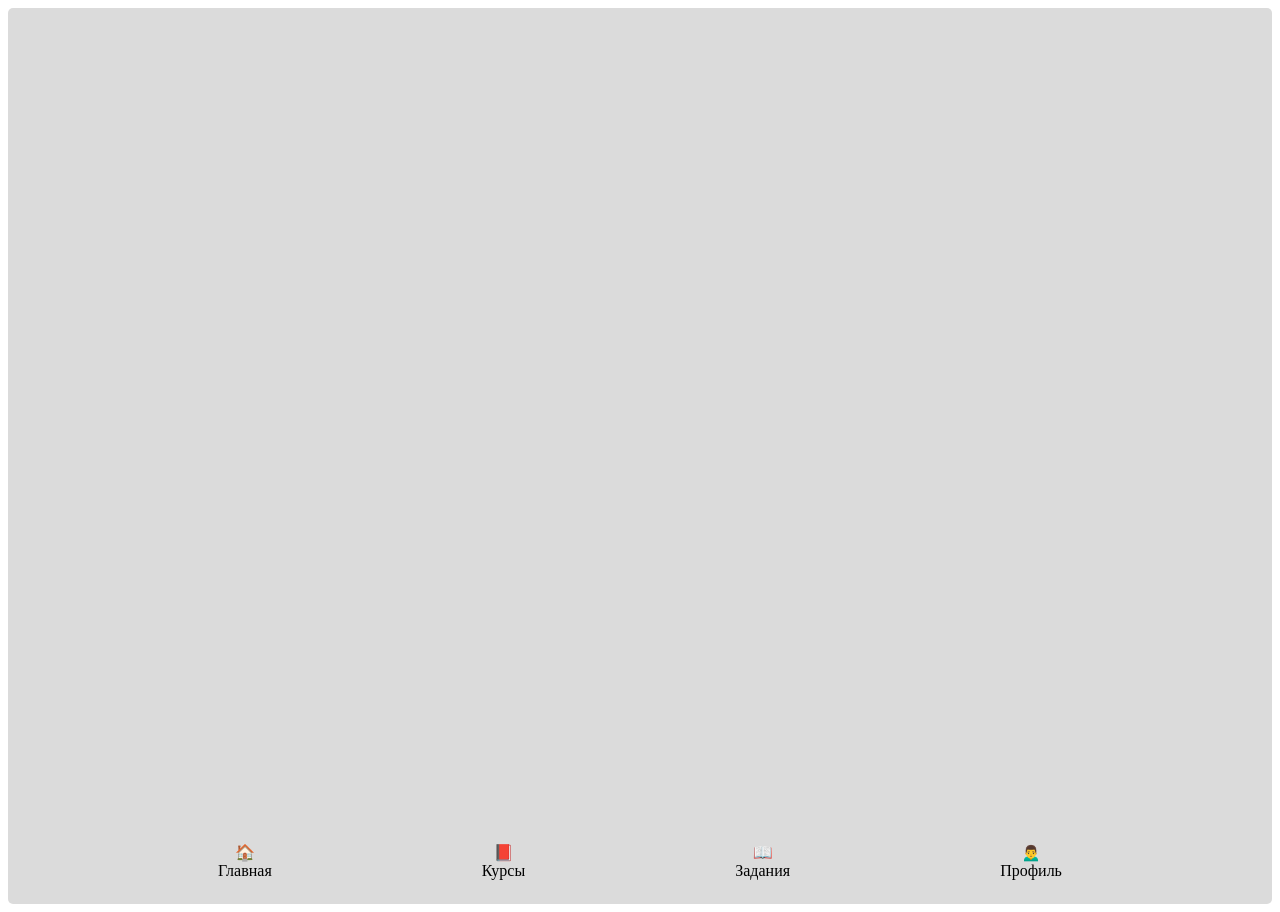
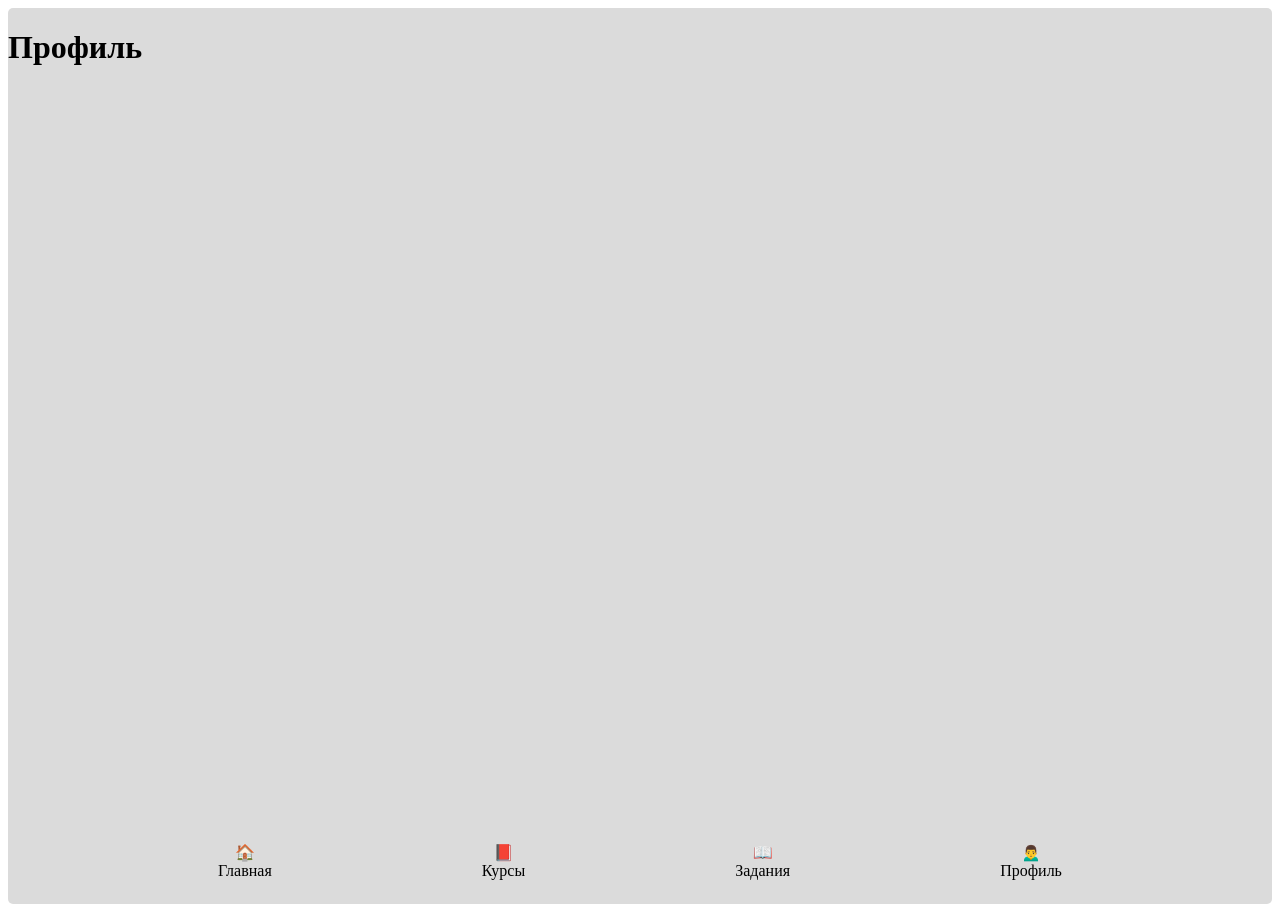
Before and after one commit to Alinaserg17/app, a Nuxt app: page /profile in a window 1280 px wide. Built offline with nearby package versions, Linux system fonts and the light colour scheme.

Commit message:
На страницы

```diff
--- a/layouts/default.vue
+++ b/layouts/default.vue
@@ -5,10 +5,10 @@
         </div>
         <div class="menu">
             <ul>
-                <li><span>🏠</span><a href="#">Главная</a></li>
-                <li><span>📕</span><a href="#">Курсы</a></li>
-                <li><span>📖</span><a href="#">Задания</a></li>
-                <li><span>🙍‍♂️</span><a href="#">Профиль</a></li>
+                <li><span>🏠</span><NuxtLink to="/">Главная</NuxtLink></li>
+                <li><span>📕</span><NuxtLink to="/courses">Курсы</NuxtLink></li>
+                <li><span>📖</span><NuxtLink to="/tasks">Задания</NuxtLink></li>
+                <li><span>🙍‍♂️</span><NuxtLink to="/profile">Профиль</NuxtLink></li>
             </ul>
         </div>
     </div>
--- /dev/null
+++ b/pages/profile.vue
@@ -0,0 +1,7 @@
+<script setup>
+
+</script>
+<template>
+    <h1>Профиль</h1>
+</template>
+<style scoped></style>
--- /dev/null
+++ b/pages/tasks.vue
@@ -0,0 +1,7 @@
+<script setup>
+
+</script>
+<template>
+    <h1>Задания</h1>
+</template>
+<style scoped></style>
```
